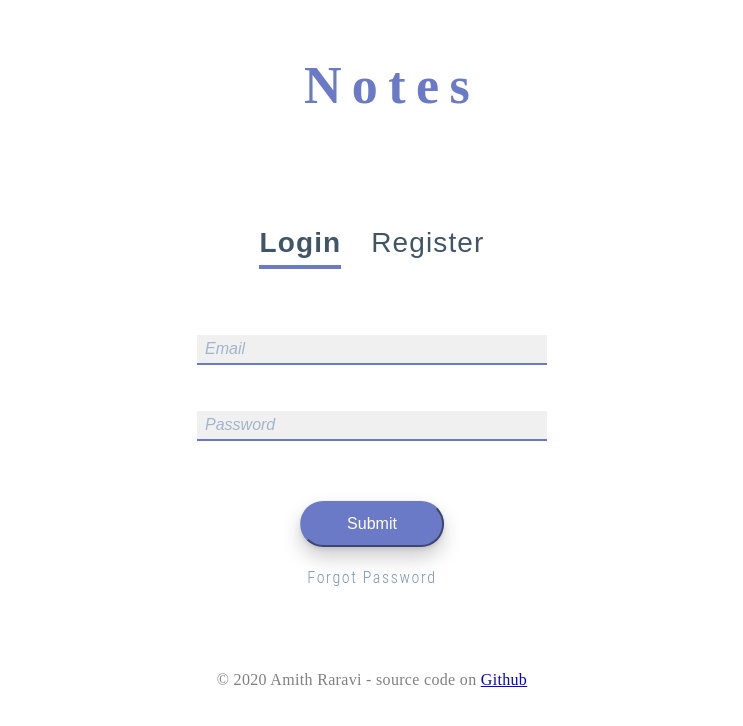
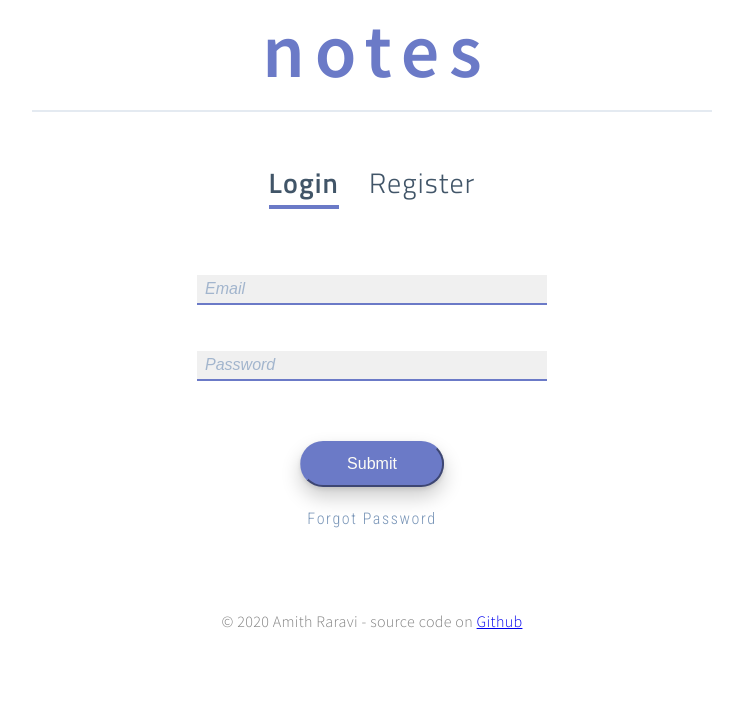
Before and after one commit to raravi/notes-client, a React (Create React App) app: page / in a window 1280 px wide. Shown: the top 726 px of the page, without its empty margins (268-1011 px from the left). Built offline with nearby package versions, Linux system fonts and the light colour scheme.

Commit message:
Fixed styling for Login/Register/ForgotPassword sections. Added Logout button.

```diff
--- a/src/App.css
+++ b/src/App.css
@@ -1,3 +1,5 @@
+@import url('https://fonts.googleapis.com/css?family=Titillium+Web:300,400,600,700,900|Source+Sans+Pro:300,400,600|Roboto+Condensed:300,400,700&display=swap');
+
 /**
  * CSS custom variables to keep the CSS 'DRY'!
  */
@@ -5,6 +7,7 @@
   --color-blue: hsl(230, 45%, 40%);
   --color-blue-light: hsl(230, 45%, 60%);
   --color-grey: hsl(213, 30%, 60%);
+  --color-grey-light: hsl(213, 30%, 92%);
   --color-grey-lighter: hsl(213, 30%, 72%);
   --color-grey-note: hsl(230, 5%, 97%);
 
@@ -23,6 +26,7 @@
 }
 
 body {
+  font-family: 'Source Sans Pro', sans-serif;
   font-size: 16px;
 	line-height: 1.4em;
   font-weight: 300;
@@ -46,7 +50,6 @@ body {
 }
 
 .mainbar {
-  /* width: auto; */
   display: flex;
   flex-direction: column;
 }
@@ -63,16 +66,29 @@ body {
   position: absolute;
   top: 50%;
   left: 30px;
-  transform:  translateY(-50%);
-  font-size: 36px;
+  transform: translateY(-60%);
+  font-size: 40px;
+  font-weight: 500;
   letter-spacing: 0.05em;
   -webkit-text-rendering: optimizeLegibility;
 	-moz-text-rendering: optimizeLegibility;
 	text-rendering: optimizeLegibility;
   color: var(--color-blue-light);
-  font-family: monospace;
-  font-weight: 200;
-  /* padding-left: 40px; */
+}
+
+.header__logout {
+  position: absolute;
+  top: 50%;
+  right: 30px;
+  transform: translateY(-60%);
+  font-size: 20px;
+  letter-spacing: 0.1em;
+  color: var(--color-grey-lighter);
+  cursor: pointer;
+}
+
+.header__logout:hover {
+  color: var(--color-grey);
 }
 
 .note {
@@ -211,22 +227,31 @@ body {
   color: var(--color-blue);
 }
 
+/**
+ * Login / Register / Forgot Password Sections
+ */
+.login-container {
+  max-width: 700px;
+  min-width: 270px;
+  margin: 0 auto;
+  padding: 0 10px;
+}
+
 .login-header {
-  padding: 50px 0;
+  padding: 24px 0;
   text-align: center;
   color: var(--color-blue-light);
+  border-bottom: 2px solid var(--color-grey-light);
 }
 
 .login-header__title {
-  margin-left: 20px;
-  padding-left: 40px;
-  /* font-family: 'Kelly Slab', sans-serif; */
-  font-size: 52px;
-  letter-spacing: 0.2em;
+  padding-left: 30px;
+  font-size: 76px;
+  letter-spacing: 0.13em;
   -webkit-text-rendering: optimizeLegibility;
 	-moz-text-rendering: optimizeLegibility;
 	text-rendering: optimizeLegibility;
-  padding-top: 25px;
+  padding-top: 15px;
   padding-bottom: 25px;
   padding-right: 20px;
   border-radius: 25px;
@@ -245,9 +270,6 @@ body {
   color: var(--color-blue);
 }
 
-/**
- * Login / Register / Forgot Password Sections
- */
 .login,
 .register,
 .forgot-password {
@@ -373,7 +395,6 @@ body {
 
 .login__forgot-password {
   font-family: 'Roboto Condensed', sans-serif;
-  /* font-family: 'Source Sans Pro', sans-serif; */
   font-size: 16px;
   letter-spacing: 0.1em;
   color: var(--color-grey);
--- a/src/App.js
+++ b/src/App.js
@@ -8,7 +8,7 @@ function App() {
 
   return (
     <>
-      {userLoggedIn && <Dashboard />}
+      {userLoggedIn && <Dashboard setUserLoggedIn={setUserLoggedIn} />}
       {!userLoggedIn && <Login setUserLoggedIn={setUserLoggedIn} />}
     </>
   );
--- a/src/components/Dashboard.js
+++ b/src/components/Dashboard.js
@@ -1,13 +1,14 @@
 import React from "react";
 import { onKeyDownInEditor, onClickInEditor } from '../editor/Editor';
 
-export const Dashboard = () => {
+export const Dashboard = (props) => {
   return (
     <div className="container">
       <div className="sidebar"></div>
       <div className="mainbar">
         <header className="header">
-          <div className="header__title">Notes</div>
+          <div className="header__title">notes</div>
+          <div className="header__logout" onClick={() => props.setUserLoggedIn(null)}>logout</div>
         </header>
         <div contentEditable="true" className="note" onKeyDown={onKeyDownInEditor} onMouseUp={onClickInEditor}>
           <div className="note__line">
--- a/src/components/Login.js
+++ b/src/components/Login.js
@@ -155,9 +155,9 @@ export const Login = (props) => {
   }
 
   return (
-    <>
+    <div className="login-container">
       <header className="login-header">
-        <h1 className="login-header__title">Notes</h1>
+        <h1 className="login-header__title">notes</h1>
       </header>
       { !forgotPassword && !newUser &&
         <LoginSection
@@ -189,6 +189,6 @@ export const Login = (props) => {
       <footer className="login-footer">
         <p>&#169; 2020 Amith Raravi - source code on <a href="https://github.com/raravi/notes-client">Github</a></p>
       </footer>
-    </>
+    </div>
   )
 }
```
